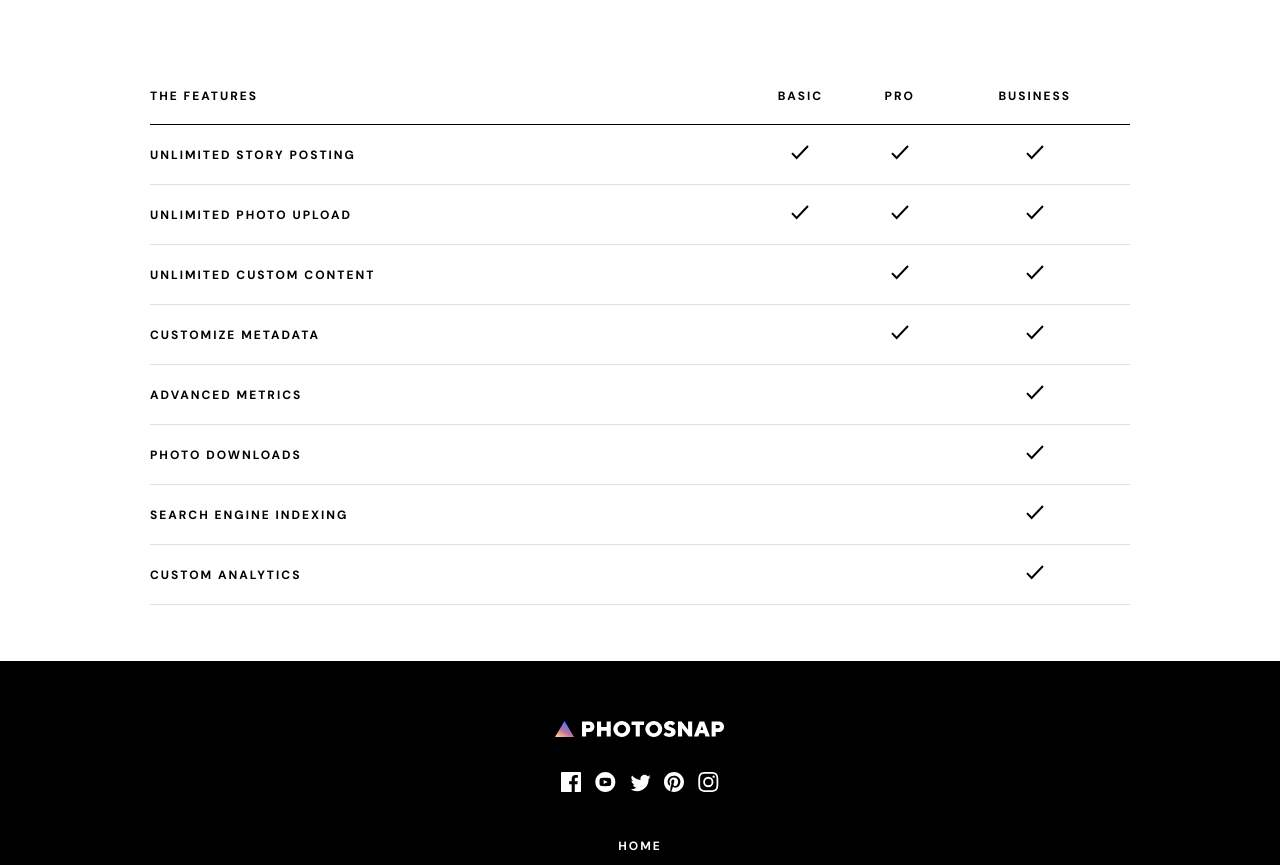
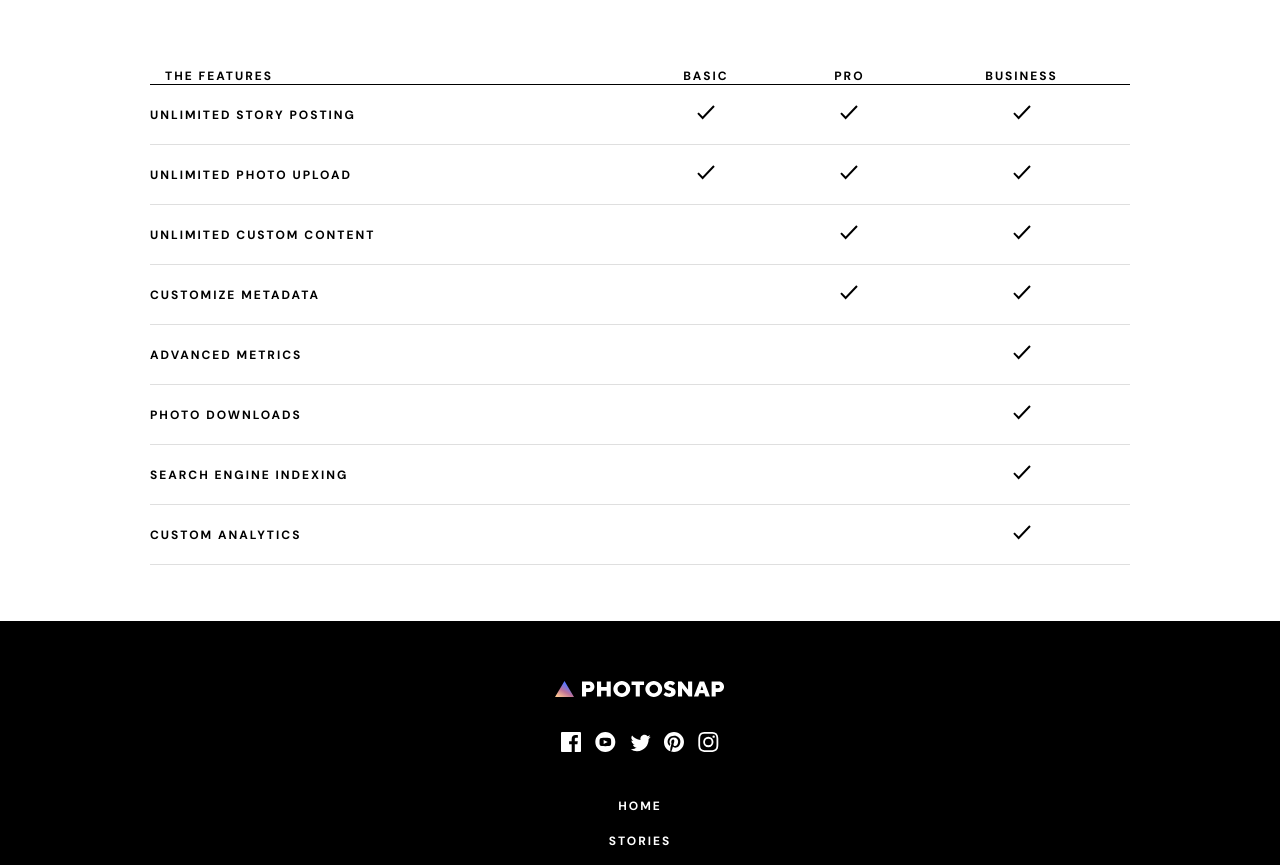
Before and after one commit to ashwinihingolikar/photosnap, a plain HTML site: page pricing.html in a window 1280 px wide. Shown: the part 1096-1961 px from the top of the page. Drawn offline with Linux system fonts and the light colour scheme.

Commit message:
Update styles.css

```diff
--- a/styles.css
+++ b/styles.css
@@ -484,6 +484,10 @@ input[type=checkbox] {
   .compare td {
     border-bottom: 1px solid #DFDFDF;
   }
+
+ .compare th{
+    padding: 0 1rem;
+  }
 @media screen and (max-width: 250px) {
     .logo-img{
         width: 50%;
```
